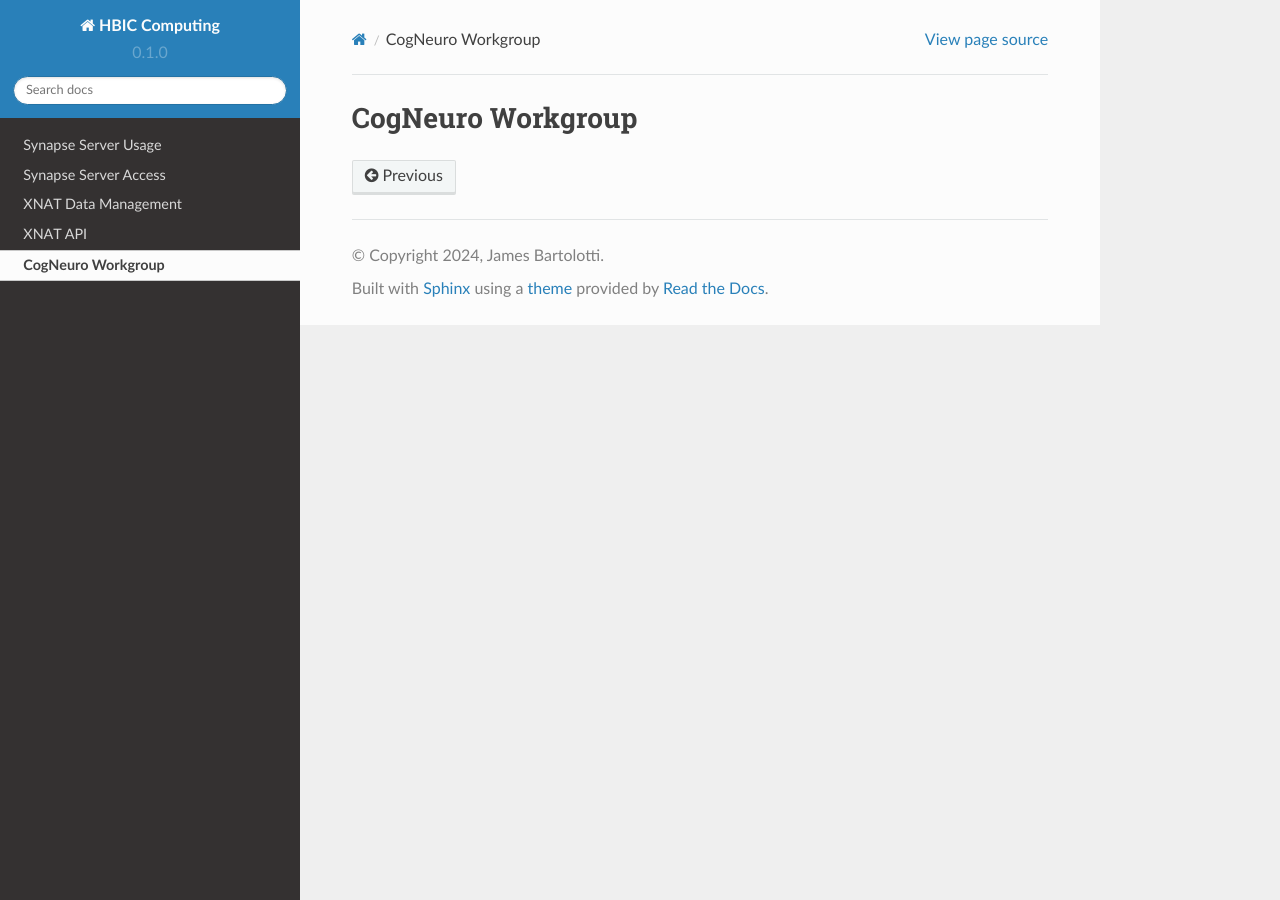
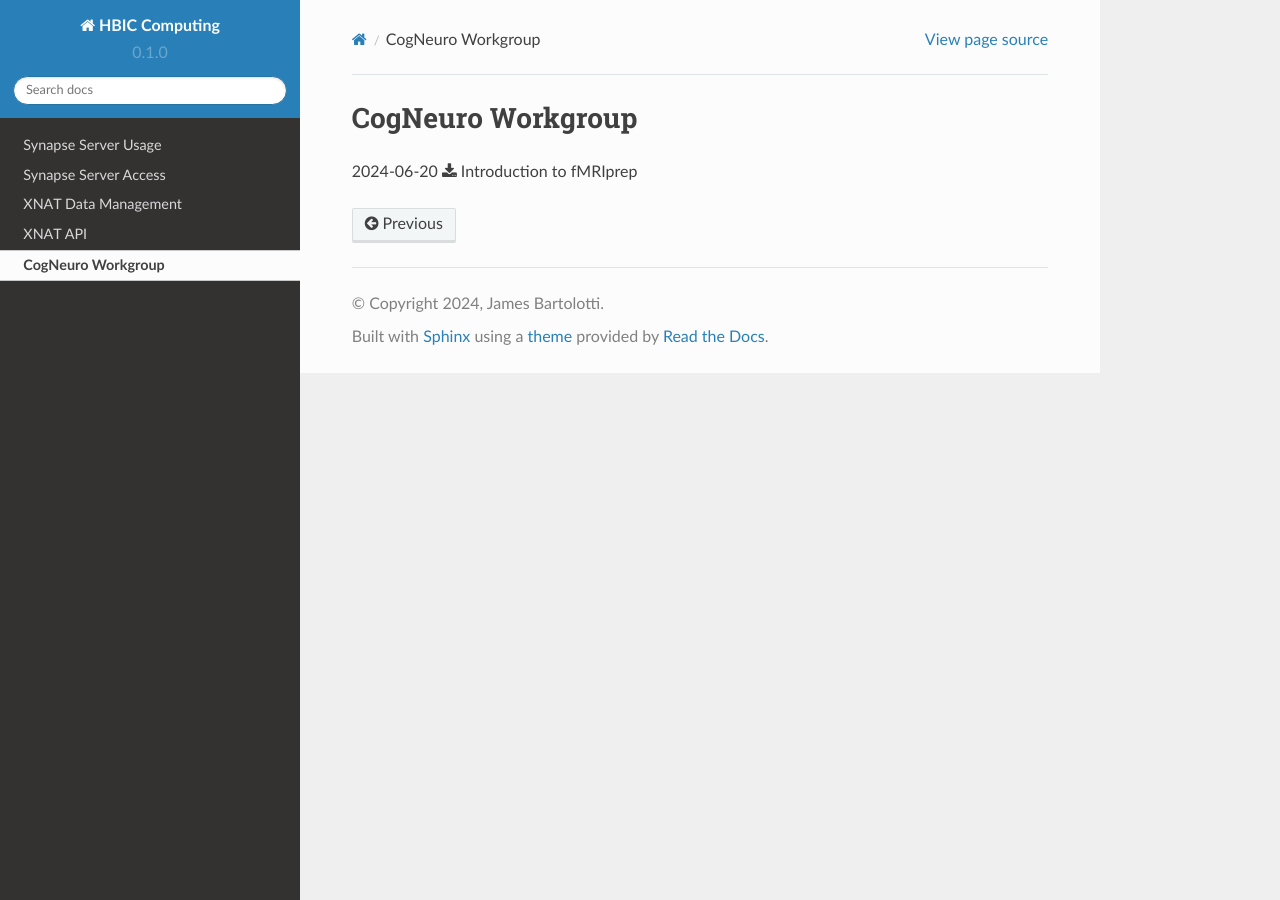
Before and after one commit to jbartolotti/hbic-computing, a Sphinx documentation site: the page built from docs/source/cogneuro_workgroup.rst, in a window 1280 px wide. Built offline with Sphinx 7.4.7 and the Read the Docs theme 2.0.0, drawn with Linux system fonts in a browser that asks for light colours.

Commit message:
Update cogneuro_workgroup.rst

```diff
--- a/docs/source/cogneuro_workgroup.rst
+++ b/docs/source/cogneuro_workgroup.rst
@@ -2,3 +2,5 @@ CogNeuro Workgroup
 ======================
 
 .. _workgroup_slides:
+
+2024-06-20 :download:`Introduction to fMRIprep <media/CogNeuroWorkgroup_fmriprep_2024-06-20.pdf>`
```
